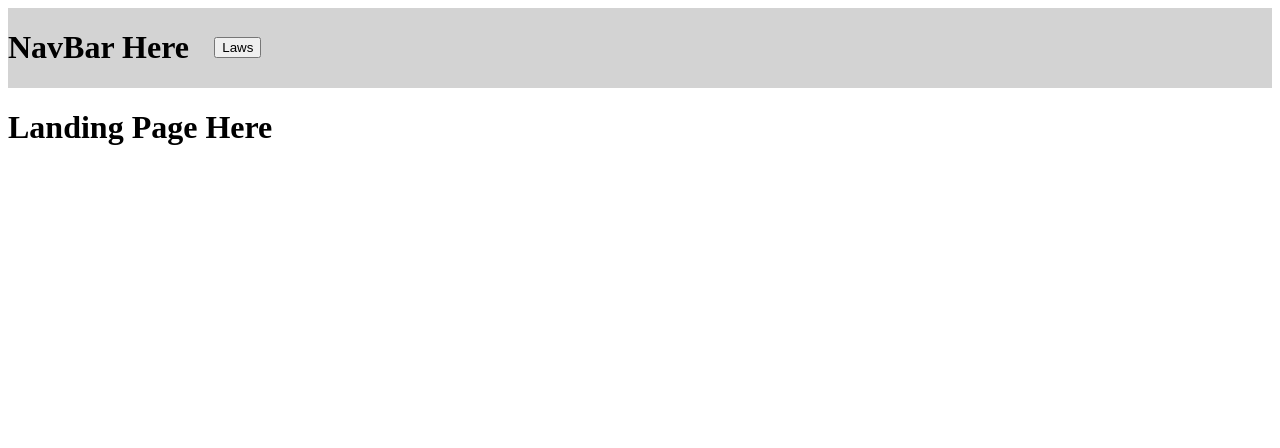
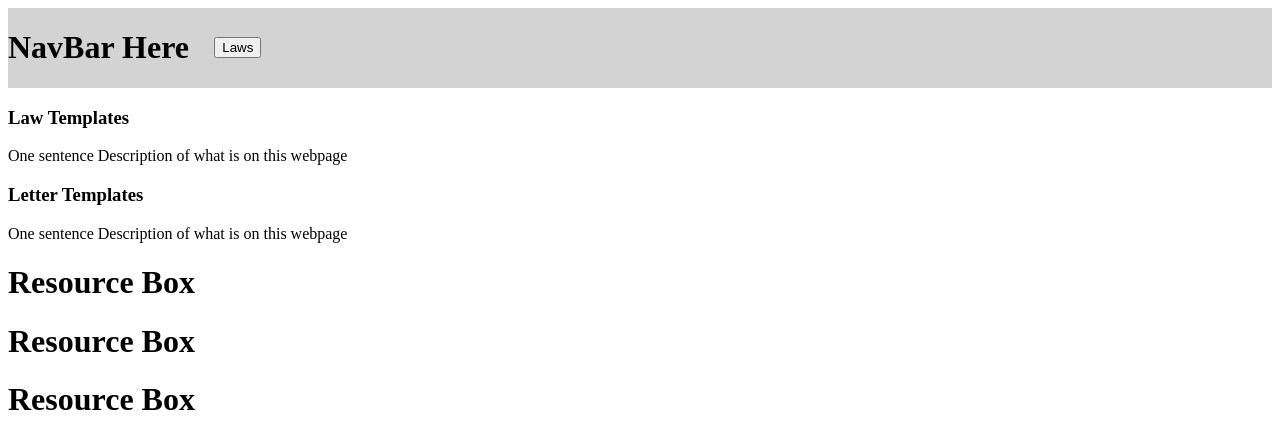
Before and after one commit to cornellh4i/earth-law-center, a React (Create React App) app in the folder client/: page /landing in a window 1280 px wide. Shown: the top 448 px of the page. Built offline with nearby package versions, Linux system fonts and the light colour scheme; no server answers.

Commit message:
Set up components for landing page

```diff
--- a/client/src/App.js
+++ b/client/src/App.js
@@ -12,15 +12,15 @@ function App() {
   const [data, setData] = useState("No data :(");
 
   // This is from the sample code!
-  // useEffect(() => {
-  //   async function getData() {
-  //     const url = `${API_URL}/hello`;
-  //     const response = await fetch(url);
-  //     const data = await response.json();
-  //     setData(data.msg);
-  //   }
-  //   getData();
-  // }, []);
+  useEffect(() => {
+    async function getData() {
+      const url = `${API_URL}/hello`;
+      const response = await fetch(url);
+      const data = await response.json();
+      setData(data.msg);
+    }
+    getData();
+  }, []);
 
   return (
     <Router>
--- /dev/null
+++ b/client/src/components/ResourceBox/ResourceBox.jsx
@@ -0,0 +1,14 @@
+
+import React from 'react';
+import './ResourceBox.css';
+
+
+const ResourceBox = (props) => {
+    return (
+      <div>
+        <h1>Resource Box</h1>
+      </div>
+    );
+  };
+
+export default ResourceBox;
--- /dev/null
+++ b/client/src/components/TemplateBoxes/TemplateBox.jsx
@@ -0,0 +1,23 @@
+import React from 'react';
+import './TemplateBox.css';
+
+
+const TemplateBox = (props) => {
+    return (
+    /* div wrapping all template boxes */
+      <div>
+          <div>
+            {/*Left Box -- Style appropriately */}
+            <h3>{props.titleLaw}</h3>
+            <p>{props.descriptionLaw}</p>
+          </div>
+          <div>
+              {/*Right Box --  Style appropriately */}
+              <h3>{props.titleLetter}</h3>
+            <p>{props.descriptionLetter}</p>
+          </div>
+      </div>
+    );
+  };
+
+export default TemplateBox;
--- a/client/src/pages/Landing/Landing.jsx
+++ b/client/src/pages/Landing/Landing.jsx
@@ -1,12 +1,30 @@
 import React from 'react';
+import ResourceBox from '../../components/ResourceBox/ResourceBox';
+import TemplateBox from '../../components/TemplateBoxes/TemplateBox';
+
 import './Landing.css';
 
 /** Component for Landing Page */
 
 const Landing = () => {
+
   return (
     <div>
-      <h1>Landing Page Here</h1>
+      {/*We have two template boxes for now*/}
+      <TemplateBox
+        titleLaw = {"Law Templates"}
+        descriptionLaw = {"One sentence Description of what is on this webpage"}>
+      </TemplateBox>
+
+      <TemplateBox
+        titleLetter = {"Letter Templates"}
+        descriptionLetter = {"One sentence Description of what is on this webpage"} >
+       </TemplateBox>
+
+      {/*Three resource boxes I believe. We can probably useState to fix them later*/}
+      <ResourceBox></ResourceBox>
+      <ResourceBox></ResourceBox>
+      <ResourceBox></ResourceBox>
     </div>
   );
 };
```
Also changed, not shown: client/src/components/ResourceBox/ResourceBox.css (added), client/src/components/TemplateBoxes/TemplateBox.css (added).
